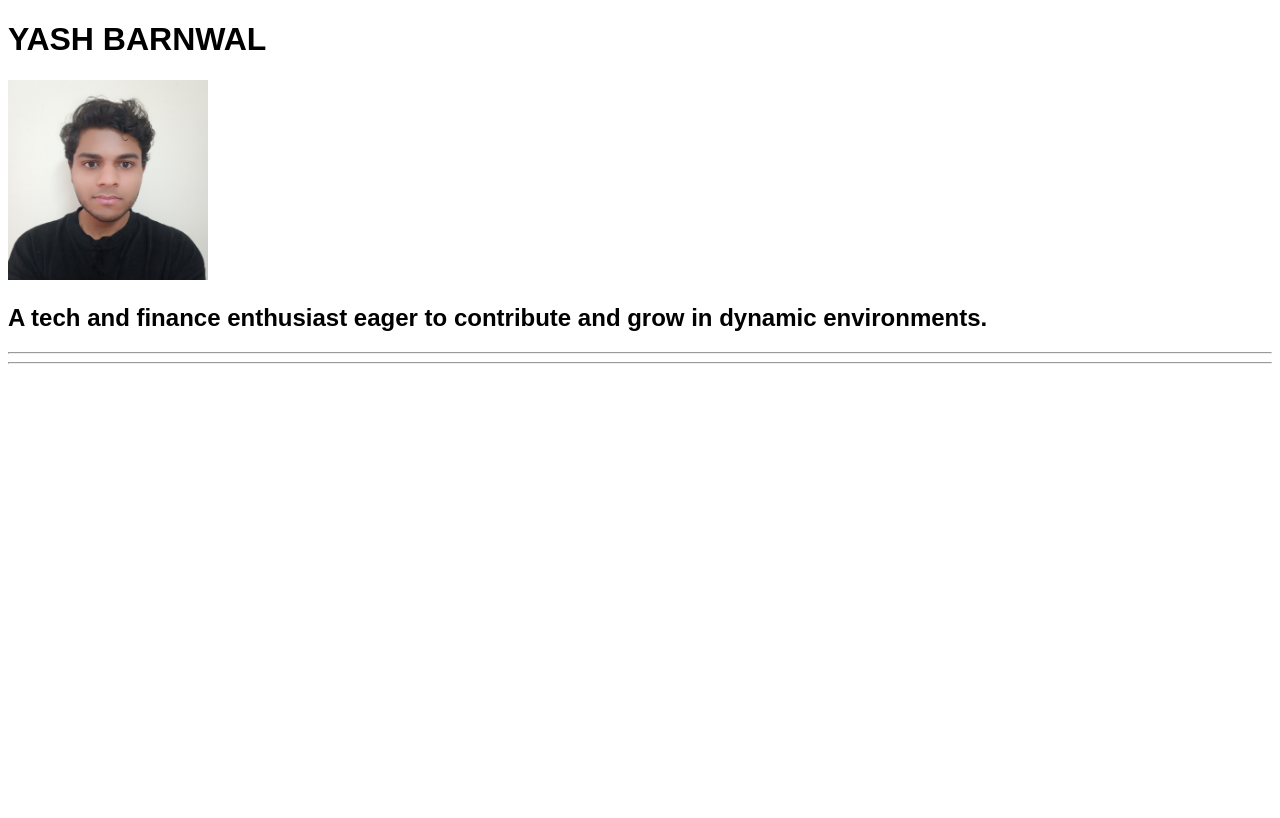
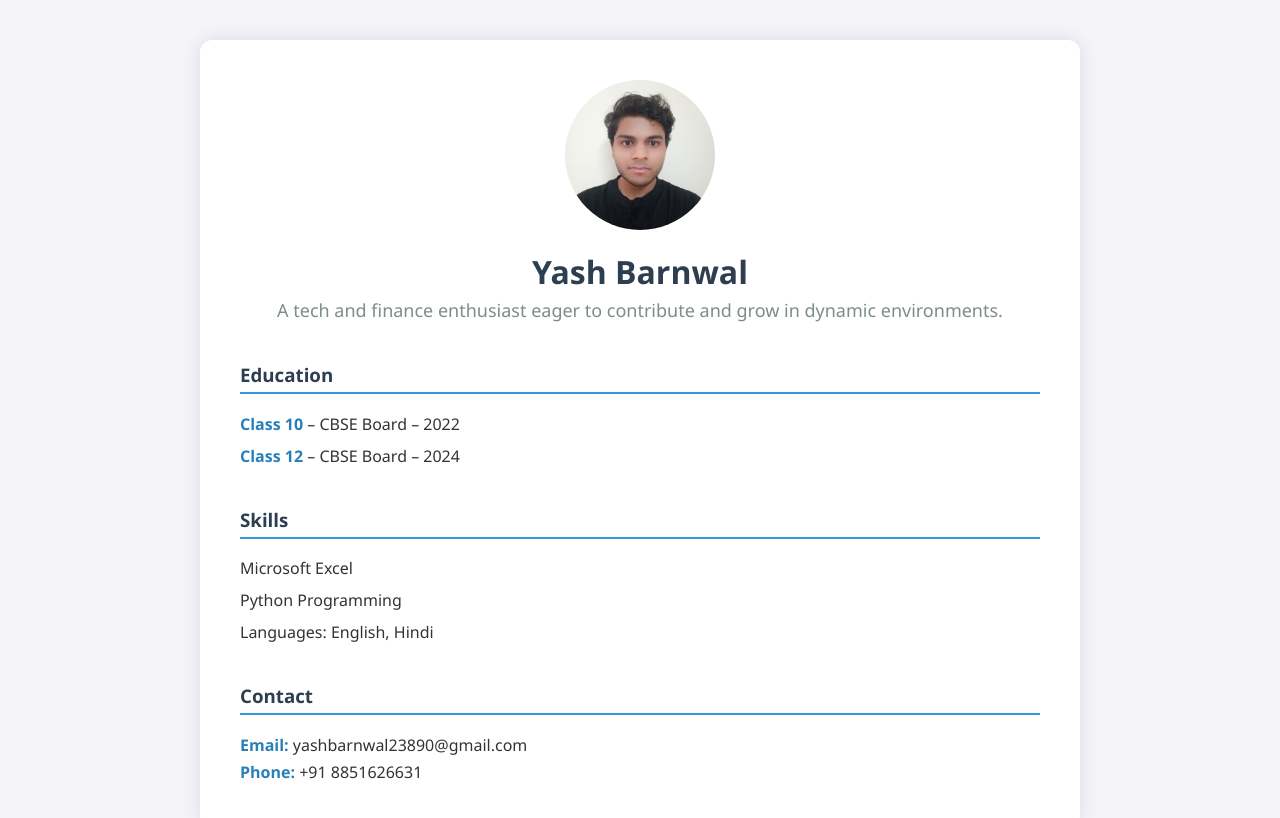
Before and after one commit to SupremeYaskin/YASKIN-RESUME, a plain HTML site: page index.html in a window 1280 px wide. Drawn offline with Linux system fonts and the light colour scheme.

Commit message:
Update index.html

```diff
--- a/index.html
+++ b/index.html
@@ -3,23 +3,95 @@
 <head>
     <meta charset="UTF-8">
     <meta name="viewport" content="width=device-width, initial-scale=1.0">
-    <title>Document</title>
+    <title>Yash Barnwal - Resume</title>
     <style>
-        h1 {
-            font-family: Arial, sans-serif;
+        body {
+            font-family: 'Segoe UI', Tahoma, Geneva, Verdana, sans-serif;
+            background: #f4f4f9;
+            color: #333;
+            margin: 0;
+            padding: 0;
         }
-
-        h2 {
-            font-family: Arial, sans-serif;
+        .container {
+            max-width: 800px;
+            margin: 40px auto;
+            background: white;
+            padding: 40px;
+            border-radius: 12px;
+            box-shadow: 0 0 20px rgba(0,0,0,0.1);
+        }
+        .header {
+            text-align: center;
+        }
+        .header img {
+            width: 150px;
+            border-radius: 50%;
+        }
+        .header h1 {
+            margin: 15px 0 5px;
+            font-size: 32px;
+            color: #2c3e50;
+        }
+        .header h2 {
+            margin: 5px 0;
+            font-size: 18px;
+            color: #7f8c8d;
+            font-weight: normal;
+        }
+        .section {
+            margin-top: 40px;
+        }
+        .section h3 {
+            border-bottom: 2px solid #3498db;
+            padding-bottom: 5px;
+            color: #2c3e50;
+        }
+        ul {
+            list-style: none;
+            padding-left: 0;
+        }
+        ul li {
+            margin-bottom: 10px;
+        }
+        .contact p {
+            margin: 5px 0;
+        }
+        .highlight {
+            color: #2980b9;
+            font-weight: bold;
         }
     </style>
 </head>
 <body>
-    <h1>YASH BARNWAL</h1>
-    <img src="EDRIC_BLACK.jpg" width="200" alt="">
-    <h2>A tech and finance enthusiast eager to contribute and grow in dynamic environments.</h2>
-    <hr>
-    <hr>
+    <div class="container">
+        <div class="header">
+            <img src="EDRIC_BLACK.jpg" alt="Yash Barnwal Photo">
+            <h1>Yash Barnwal</h1>
+            <h2>A tech and finance enthusiast eager to contribute and grow in dynamic environments.</h2>
+        </div>
 
+        <div class="section">
+            <h3>Education</h3>
+            <ul>
+                <li><span class="highlight">Class 10</span> – CBSE Board – 2022</li>
+                <li><span class="highlight">Class 12</span> – CBSE Board – 2024</li>
+            </ul>
+        </div>
+
+        <div class="section">
+            <h3>Skills</h3>
+            <ul>
+                <li>Microsoft Excel</li>
+                <li>Python Programming</li>
+                <li>Languages: English, Hindi</li>
+            </ul>
+        </div>
+
+        <div class="section contact">
+            <h3>Contact</h3>
+            <p><span class="highlight">Email:</span> yashbarnwal23890@gmail.com</p>
+            <p><span class="highlight">Phone:</span> +91 8851626631</p>
+        </div>
+    </div>
 </body>
 </html>
```
